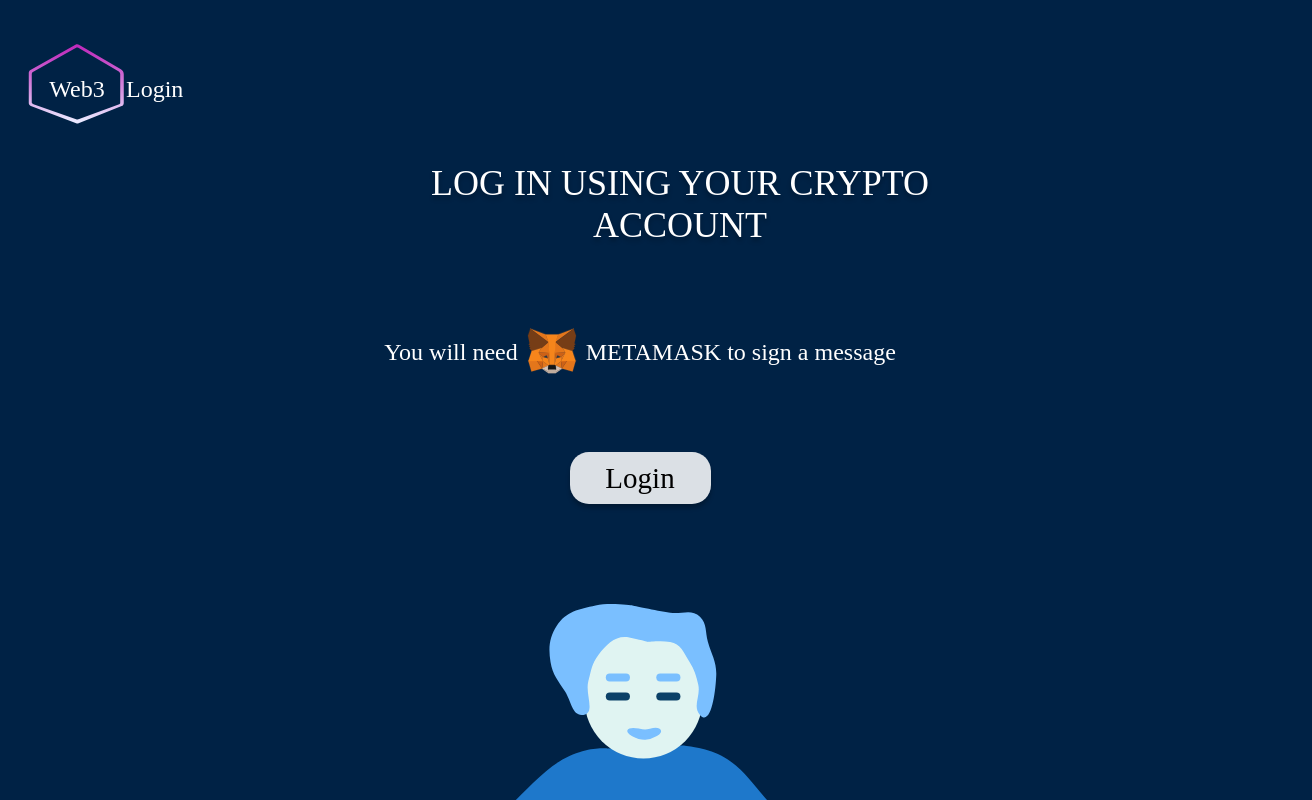
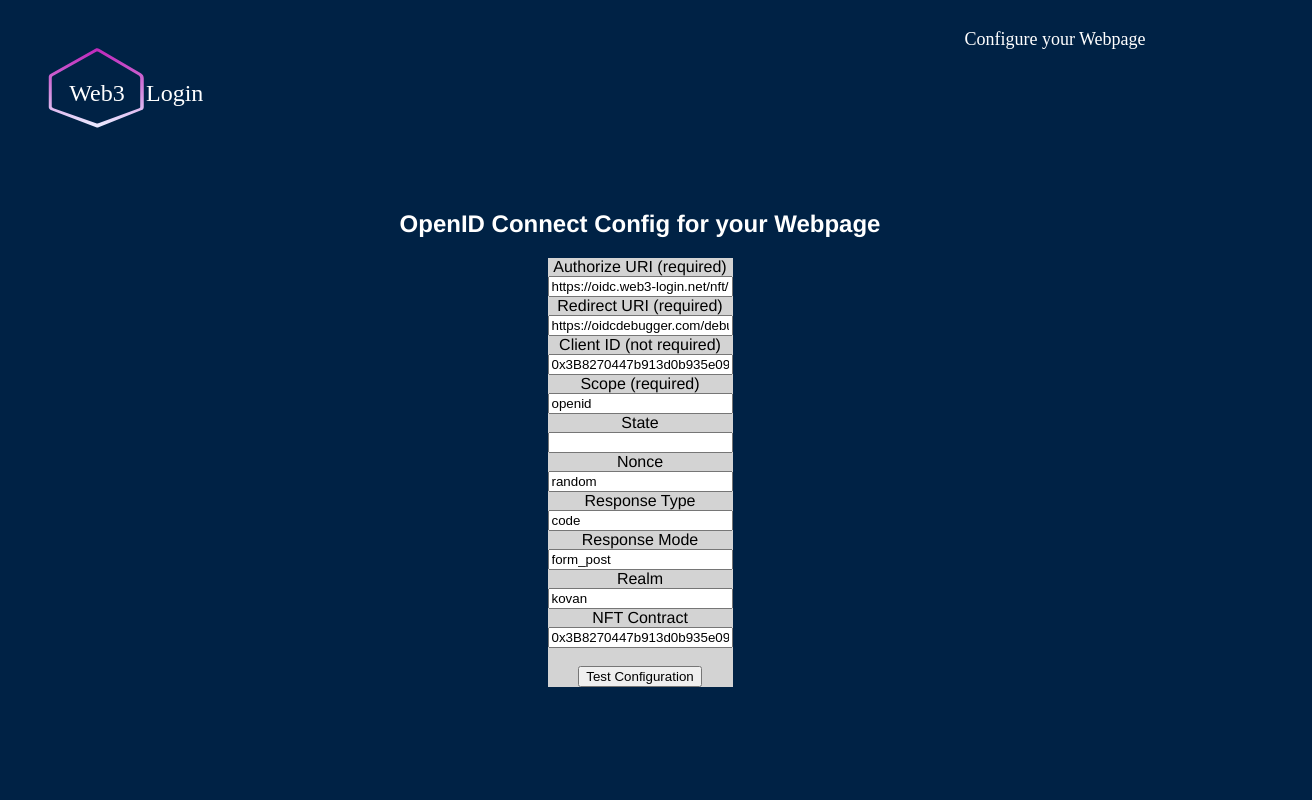
Before and after one commit to web3-login/web3-login-page, a Vue app: page /#/config in a window 1280 px wide. Shown: the top 800 px of the page, 1312 px wide, since content can reach past the window. Built offline with nearby package versions, Linux system fonts and the light colour scheme.

Commit message:
:sparkles: added config view

```diff
--- a/package.json
+++ b/package.json
@@ -9,7 +9,8 @@
   },
   "dependencies": {
     "core-js": "^3.8.3",
-    "vue": "^3.2.13"
+    "vue": "^3.2.13",
+    "vue-router": "4"
   },
   "devDependencies": {
     "@babel/core": "^7.12.16",
--- a/src/App.vue
+++ b/src/App.vue
@@ -1,21 +1,29 @@
 <template>
-  <Main />
+  <div>
+    <navbar-comp />
+    <router-view />
+  </div>
 </template>
 
 <script>
-import Main from './view/Main.vue'
+import NavbarComp from "./components/NavbarComp.vue";
 
 export default {
-  name: 'App',
+  name: "App",
   components: {
-    Main
-  }
-}
+    NavbarComp,
+  },
+};
 </script>
 
 <style>
 body {
   background: #002245;
+}
+navbar-comp {
+  position: absolute;
+  top: 0px;
+  right: 50px;
 }
 #app {
   font-family: Avenir, Helvetica, Arial, sans-serif;
--- /dev/null
+++ b/src/components/NavbarComp.vue
@@ -0,0 +1,39 @@
+<template>
+  <div class="navbar">
+    <router-link to="/"><web-3-logo /></router-link>
+    <router-link to="/config">Configure your Webpage</router-link>
+  </div>
+</template>
+
+<script>
+import { defineComponent } from "vue";
+import Web3Logo from "../components/Web3Logo.vue";
+export default defineComponent({
+  name: "NavbarComp",
+  components: {
+    Web3Logo,
+  }
+});
+</script>
+<style scoped>
+.navbar {
+  display: flex;
+  justify-content: space-between;
+  width: 90%;
+  margin: 10px;
+  overflow: hidden;
+  color: white;
+}
+.navbar a {
+  display: block;
+  text-align: center;
+  margin: 18px 10px;
+  text-decoration: none;
+  font-family: "Quicksand";
+  font-style: normal;
+  font-weight: 500;
+  font-size: 18px;
+  line-height: 22px;
+  color: #ffffff;
+}
+</style>
--- /dev/null
+++ b/src/view/Config.vue
@@ -0,0 +1,68 @@
+<template>
+  <div class="content">
+    <h2>OpenID Connect Config for your Webpage</h2>
+
+    <form action="https://oidc.web3-login.net/nft/authorize">
+      <label for="authorize">Authorize URI (required)</label><br />
+      <input
+        type="text"
+        id="authorize"
+        name="authorize"
+        value="https://oidc.web3-login.net/nft/default/authorize"
+      /><br />
+      <label for="redirect_uri">Redirect URI (required)</label><br />
+      <input
+        type="text"
+        id="redirect_uri"
+        name="redirect_uri"
+        value="https://oidcdebugger.com/debug"
+      /><br />
+      <label for="client_id">Client ID (not required)</label><br />
+      <input type="text" id="client_id" name="client_id" value="0x3B8270447b913d0b935e09d1C2daEc3F5CDD968f" /><br />
+      <label for="scope">Scope (required)</label><br />
+      <input type="text" id="scope" name="scope" value="openid" /><br />
+      <label for="state">State</label><br />
+      <input type="text" id="state" name="state" value="" /><br />
+      <label for="nonce">Nonce</label><br />
+      <input type="text" id="nonce" name="nonce" value="random" /><br />
+      <label for="response_type">Response Type</label><br />
+      <input type="text" id="response_type" name="response_type" value="code" /><br />
+      <label for="response_mode">Response Mode</label><br />
+      <input type="text" id="response_mode" name="response_mode" value="form_post" /><br />
+      <label for="realm">Realm</label><br />
+      <input type="text" id="realm" name="realm" value="kovan" /><br />
+      <label for="contract">NFT Contract</label><br />
+      <input type="text" id="contract" name="contract" value="0x3B8270447b913d0b935e09d1C2daEc3F5CDD968f" /><br />
+
+      <br />
+      <input type="submit" value="Test Configuration" />
+    </form>
+  </div>
+</template>
+
+<script>
+export default {
+  name: "MainView",
+  components: {},
+};
+</script>
+<style scoped>
+web-3-logo {
+  position: absolute;
+  left: 2%;
+  top: 5%;
+}
+.content {
+  position: relative;
+  align-content: center;
+  background: #002245;
+}
+h2 {
+  color: white;
+}
+form {
+  margin: auto;
+  width: fit-content;
+  background: lightgray;
+}
+</style>
--- a/src/view/Main.vue
+++ b/src/view/Main.vue
@@ -1,6 +1,5 @@
 <template>
   <div class="content">
-    <web-3-logo />
     <login-info />
     <login-comp />
     <decentralication-info />
@@ -12,7 +11,6 @@
 </template>
 
 <script>
-import Web3Logo from "../components/Web3Logo.vue";
 import LoginInfo from "../components/LoginInfo.vue";
 import DecentralicationInfo from "../components/DecentralicationInfo.vue";
 import Web3Info from "../components/Web3Info.vue";
@@ -23,7 +21,6 @@
 export default {
   name: "MainView",
   components: {
-    Web3Logo,
     LoginInfo,
     DecentralicationInfo,
     Web3Info,
```
Also changed, not shown: src/main.js (+16 -3 lines), 1 other file (tests, documents, lock files or other folders).
